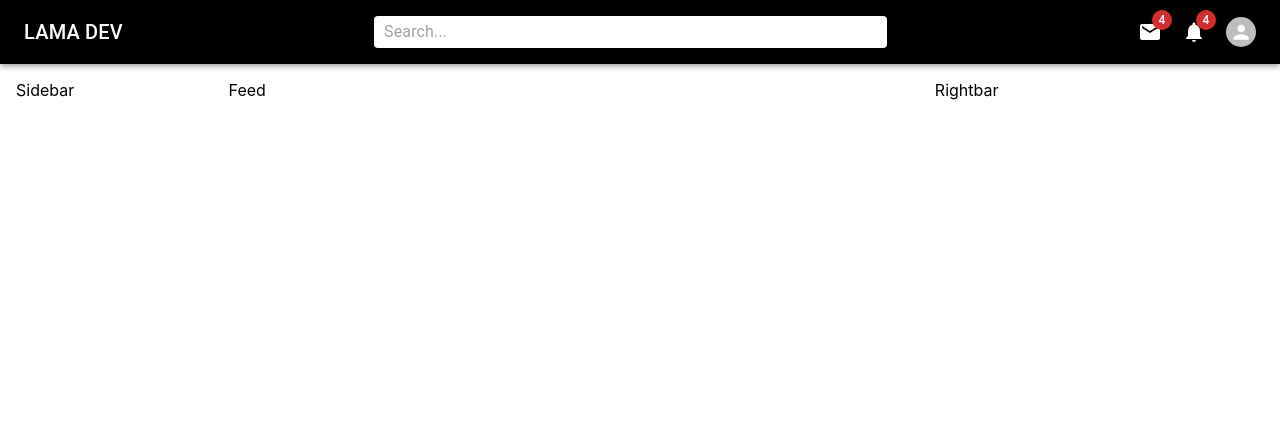
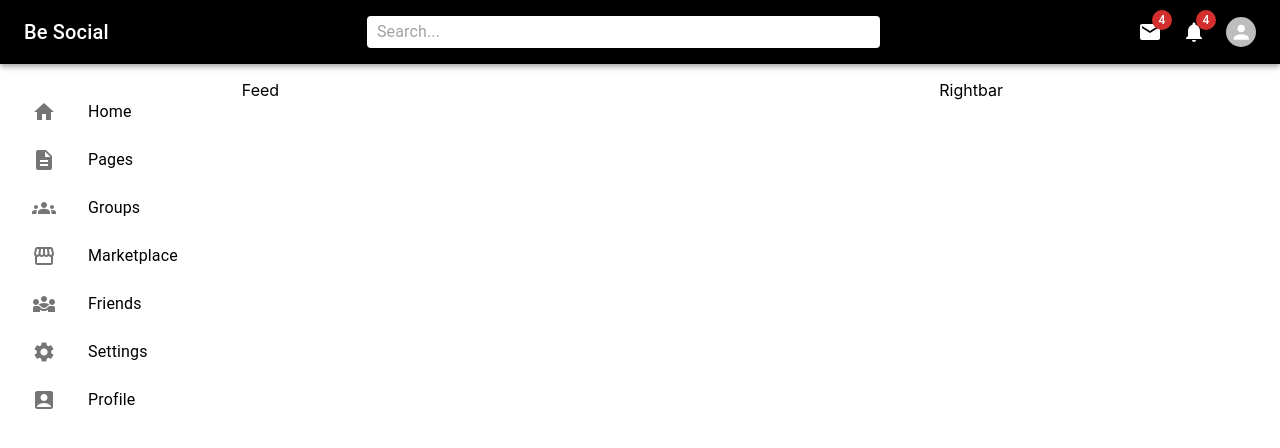
Before and after one commit to rky9/bolg, a React (Create React App) app in the folder app/: page / in a window 1280 px wide. Shown: the top 448 px of the page. Built offline with nearby package versions, Linux system fonts and the light colour scheme; the HTML template or start-up script is replaced by a standard one.

Commit message:
sidebar added

```diff
--- a/app/src/components/Navbar.jsx
+++ b/app/src/components/Navbar.jsx
@@ -7,11 +7,13 @@ import {
   InputBase,
   Badge,
   Avatar,
+  Menu,
+  MenuItem,
 } from "@mui/material";
-import Pets from "@mui/icons-material/Pets";
+import { Pets } from "@mui/icons-material";
 import Mail from "@mui/icons-material/Mail";
 import Notification from "@mui/icons-material/Notifications";
-import React from "react";
+import React, { useState } from "react";
 
 const StyleTdToolbar = styled(Toolbar)({
   display: "flex",
@@ -41,11 +43,12 @@ const UserBox = styled(Box)(({ theme }) => ({
   },
 }));
 export const Navbar = () => {
+  const [open, setOpen] = useState(false);
   return (
     <AppBar position="sticky">
       <StyleTdToolbar>
         <Typography variant="h6" sx={{ display: { xs: "none", sm: "block" } }}>
-          LAMA DEV
+          Be Social
         </Typography>
 
         <Pets sx={{ display: { xs: "block", sm: "none" } }} />
@@ -59,13 +62,29 @@ export const Navbar = () => {
           <Badge badgeContent={4} color="error">
             <Notification />
           </Badge>
-          <Avatar sx={{ width: 30, height: 30 }} />
+          <Avatar
+            onClick={(e) => setOpen(true)}
+            sx={{ width: 30, height: 30 }}
+          />
         </Icons>
-        <UserBox>
+        <UserBox onClick={(e) => setOpen(true)}>
           <Avatar sx={{ width: 30, height: 30 }} />
           <Typography variant="span">Rajesh</Typography>
         </UserBox>
       </StyleTdToolbar>
+      <Menu
+        id="basic-menu"
+        open={open}
+        onClose={(e) => setOpen(false)}
+        anchorOrigin={{ vertical: "top", horizontal: "right" }}
+        MenuListProps={{
+          "aria-labelledby": "basic-button",
+        }}
+      >
+        <MenuItem>Profile</MenuItem>
+        <MenuItem>My account</MenuItem>
+        <MenuItem>Logout</MenuItem>
+      </Menu>
     </AppBar>
   );
 };
--- a/app/src/components/Sidebar.jsx
+++ b/app/src/components/Sidebar.jsx
@@ -1,10 +1,83 @@
-import { Box } from "@mui/material";
 import React from "react";
+import {
+  Box,
+  List,
+  ListItem,
+  ListItemButton,
+  ListItemIcon,
+  ListItemText,
+} from "@mui/material";
 
+import {
+  Home,
+  Description,
+  Groups,
+  Storefront,
+  Diversity3,
+  Settings,
+  AccountBox,
+} from "@mui/icons-material";
 export const Sidebar = () => {
   return (
     <Box flex={1} p={2} sx={{ display: { xs: "none", sm: "block" } }}>
-      Sidebar
+      <List>
+        <ListItem disablePadding>
+          <ListItemButton component="a" href="#home">
+            <ListItemIcon>
+              <Home />
+            </ListItemIcon>
+            <ListItemText>Home</ListItemText>
+          </ListItemButton>
+        </ListItem>
+        <ListItem disablePadding>
+          <ListItemButton component="a" href="#pages">
+            <ListItemIcon>
+              <Description />
+            </ListItemIcon>
+            <ListItemText>Pages</ListItemText>
+          </ListItemButton>
+        </ListItem>
+        <ListItem disablePadding>
+          <ListItemButton component="a" href="#groups">
+            <ListItemIcon>
+              <Groups />
+            </ListItemIcon>
+            <ListItemText>Groups</ListItemText>
+          </ListItemButton>
+        </ListItem>
+        <ListItem disablePadding>
+          <ListItemButton component="a" href="#marketplace">
+            <ListItemIcon>
+              <Storefront />
+            </ListItemIcon>
+            <ListItemText>Marketplace</ListItemText>
+          </ListItemButton>
+        </ListItem>
+        <ListItem disablePadding>
+          <ListItemButton component="a" href="#friends">
+            <ListItemIcon>
+              <Diversity3 />
+            </ListItemIcon>
+            <ListItemText>Friends</ListItemText>
+          </ListItemButton>
+        </ListItem>
+        <ListItem disablePadding>
+          <ListItemButton component="a" href="#settings">
+            <ListItemIcon>
+              <Settings />
+            </ListItemIcon>
+            <ListItemText>Settings</ListItemText>
+          </ListItemButton>
+        </ListItem>
+        <ListItem disablePadding>
+          <ListItemButton component="a" href="#profile">
+            <ListItemIcon>
+              <AccountBox />
+            </ListItemIcon>
+            <ListItemText>Profile</ListItemText>
+          </ListItemButton>
+        </ListItem>
+      </List>
     </Box>
   );
 };
```
